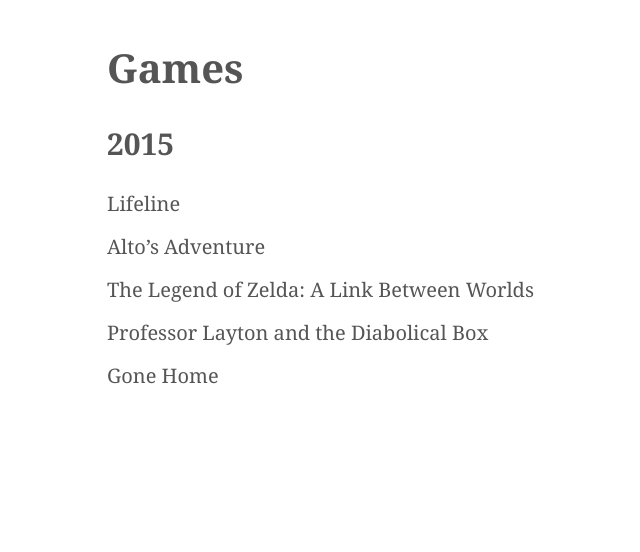
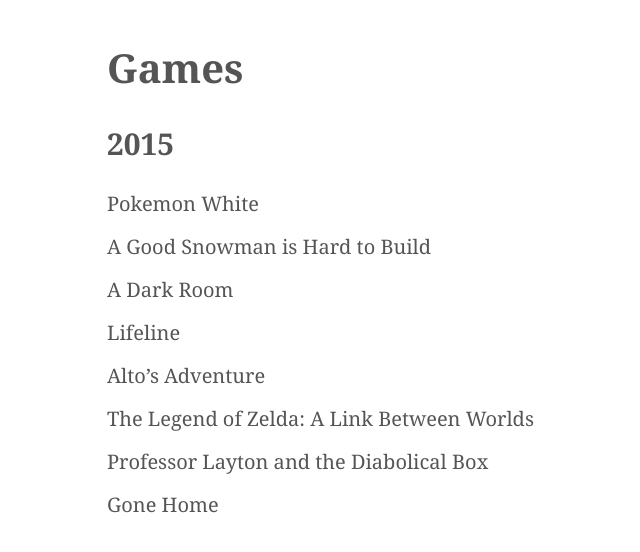
Before and after one commit to kmcgillivray/librarie, a Jekyll site: the page built from games.md, in a window 1280 px wide. Shown: the top 552 px of the page, without its empty margins (208-848 px from the left). Built offline with Jekyll 4.4.1, drawn with Linux system fonts in a browser that asks for light colours.

Commit message:
Update list

```diff
--- a/games.md
+++ b/games.md
@@ -5,6 +5,9 @@ title: Games
 
 ## 2015
 
+* Pokemon White
+* A Good Snowman is Hard to Build
+* A Dark Room
 * Lifeline
 * Alto's Adventure
 * The Legend of Zelda: A Link Between Worlds
```
Also changed, not shown: movies-and-tv.md (+1 -0 lines).
